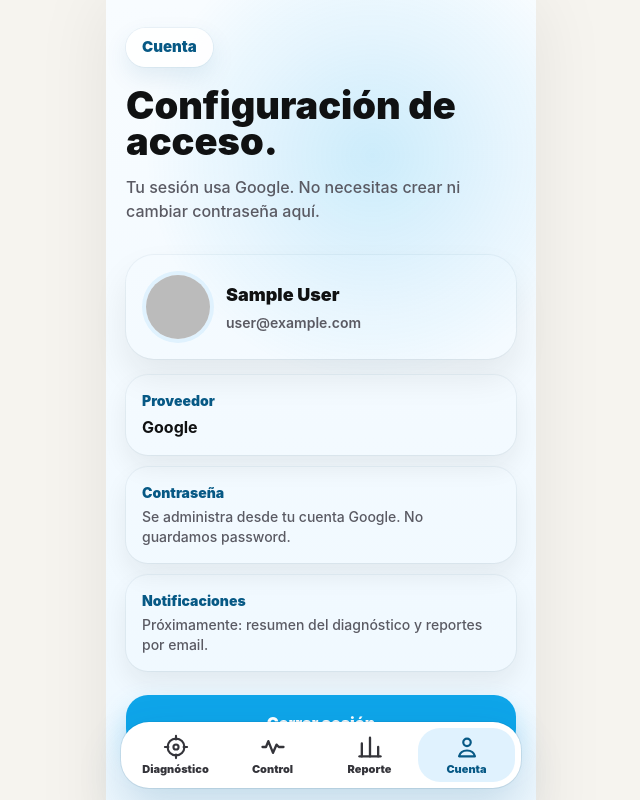
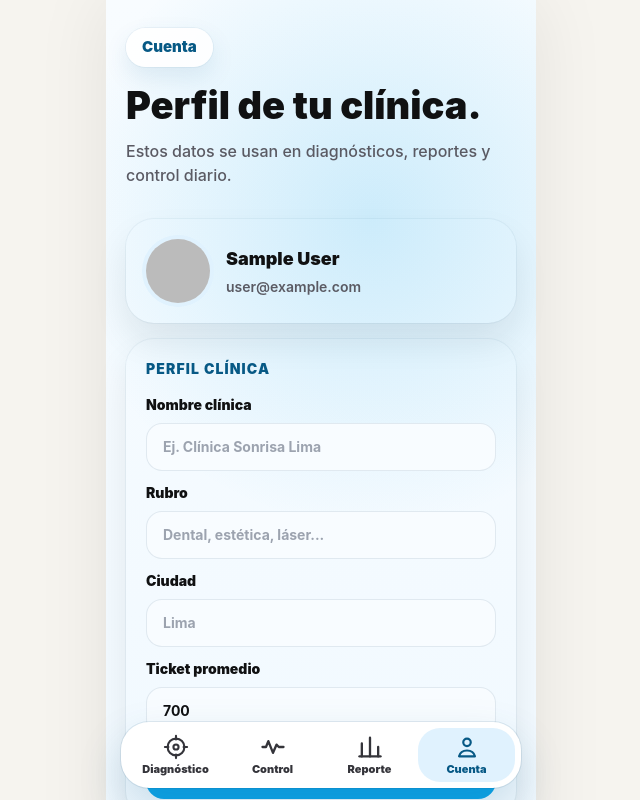
Before and after one commit to thequantpartners/clinicas, a Next.js app: page /cuenta in a window 1280 px wide. Shown: the top 800 px of the page, without its empty margins (319-959 px from the left). Built offline with nearby package versions, Linux system fonts and the light colour scheme; no server answers; sample sign-in values are in the browser's storage.

Commit message:
Add clinic profile setup

```diff
--- a/app/control/page.tsx
+++ b/app/control/page.tsx
@@ -11,6 +11,7 @@ import {
   metricsKey,
 } from "@/lib/control";
 import { freeControlLimit } from "@/lib/diagnosis";
+import { loadClinicProfile } from "@/lib/profile";
 
 const fields: Array<{ id: keyof DailyMetricsInput; label: string }> = [
   { id: "leadsNew", label: "Leads nuevos" },
@@ -52,6 +53,9 @@ function ControlDashboard({ userId }: { userId: string }) {
   });
 
   useEffect(() => {
+    const profile = loadClinicProfile(userId);
+    setForm((current) => ({ ...current, avgTicket: profile.avgTicket || current.avgTicket }));
+
     const localMetrics = JSON.parse(localStorage.getItem(metricsKey(userId)) || "[]") as DailyMetric[];
     setMetrics(localMetrics);
 
--- a/app/cuenta/page.tsx
+++ b/app/cuenta/page.tsx
@@ -1,11 +1,13 @@
 "use client";
 
-import { signOut } from "firebase/auth";
+import { signOut, type User } from "firebase/auth";
 import { useRouter } from "next/navigation";
+import { useEffect, useState } from "react";
 import { AppFrame } from "../app-frame";
 import { AppMenu } from "../app-menu";
 import { AuthGate } from "../auth-gate";
 import { getFirebaseAuth } from "@/lib/firebase";
+import { type ClinicProfile, loadClinicProfile, saveClinicProfile } from "@/lib/profile";
 
 export default function CuentaPage() {
   const router = useRouter();
@@ -17,17 +19,45 @@ export default function CuentaPage() {
 
   return (
     <AuthGate>
-      {(user) => (
+      {(user) => <AccountContent user={user} onLogout={handleLogout} />}
+    </AuthGate>
+  );
+}
+
+function AccountContent({ user, onLogout }: { user: User; onLogout: () => Promise<void> }) {
+  const [profile, setProfile] = useState<ClinicProfile>({
+    clinicName: "",
+    category: "",
+    city: "",
+    avgTicket: 700,
+  });
+  const [saved, setSaved] = useState(false);
+
+  useEffect(() => {
+    setProfile(loadClinicProfile(user.uid));
+  }, [user.uid]);
+
+  function updateProfile(field: keyof ClinicProfile, value: string | number) {
+    setSaved(false);
+    setProfile((current) => ({ ...current, [field]: value }));
+  }
+
+  function handleSaveProfile() {
+    saveClinicProfile(user.uid, profile);
+    setSaved(true);
+  }
+
+  return (
     <AppFrame>
       <header>
         <p className="inline-flex rounded-full bg-white/90 px-4 py-2 text-[15px] font-black text-[#075985] shadow-[0_10px_24px_rgba(7,89,133,0.10)] ring-1 ring-sky-900/5">
           Cuenta
         </p>
         <h1 className="mt-5 text-[38px] font-black leading-[0.96]">
-              Configuración de acceso.
+          Perfil de tu clínica.
         </h1>
         <p className="mt-4 text-[16px] font-medium leading-6 text-[#5a5a63]">
-              Tu sesión usa Google. No necesitas crear ni cambiar contraseña aquí.
+          Estos datos se usan en diagnósticos, reportes y control diario.
         </p>
       </header>
 
@@ -47,6 +77,21 @@ export default function CuentaPage() {
         </div>
       </section>
 
+      <section className="mt-4 rounded-[28px] bg-white/92 p-5 shadow-[0_18px_35px_rgba(23,23,23,0.08)] ring-1 ring-sky-900/5">
+        <p className="text-sm font-black uppercase tracking-[0.08em] text-[#075985]">
+          Perfil clínica
+        </p>
+        <div className="mt-4 grid gap-3">
+          <ProfileInput label="Nombre clínica" value={profile.clinicName} placeholder="Ej. Clínica Sonrisa Lima" onChange={(value) => updateProfile("clinicName", value)} />
+          <ProfileInput label="Rubro" value={profile.category} placeholder="Dental, estética, láser..." onChange={(value) => updateProfile("category", value)} />
+          <ProfileInput label="Ciudad" value={profile.city} placeholder="Lima" onChange={(value) => updateProfile("city", value)} />
+          <ProfileInput label="Ticket promedio" type="number" value={profile.avgTicket} onChange={(value) => updateProfile("avgTicket", Number(value))} />
+        </div>
+        <button type="button" onClick={handleSaveProfile} className="mt-4 flex min-h-12 w-full items-center justify-center rounded-[18px] bg-[#0ea5e9] px-4 text-sm font-black text-white">
+          {saved ? "Perfil guardado" : "Guardar perfil"}
+        </button>
+      </section>
+
       <section className="mt-4 space-y-3">
         <div className="rounded-[22px] bg-white/92 p-4 shadow-[0_12px_26px_rgba(23,23,23,0.07)] ring-1 ring-sky-900/5">
           <p className="text-sm font-black text-[#075985]">Proveedor</p>
@@ -58,21 +103,40 @@ export default function CuentaPage() {
             Se administra desde tu cuenta Google. No guardamos password.
           </p>
         </div>
-            <div className="rounded-[22px] bg-white/92 p-4 shadow-[0_12px_26px_rgba(23,23,23,0.07)] ring-1 ring-sky-900/5">
-              <p className="text-sm font-black text-[#075985]">Notificaciones</p>
-              <p className="mt-1 text-sm font-medium leading-5 text-[#5a5a63]">
-                Próximamente: resumen del diagnóstico y reportes por email.
-              </p>
-            </div>
       </section>
 
-          <button type="button" onClick={handleLogout} className="mt-6 flex min-h-14 items-center justify-center rounded-[22px] bg-[#0ea5e9] px-5 text-base font-black text-white shadow-[0_14px_28px_rgba(14,165,233,0.28)]">
+      <button type="button" onClick={onLogout} className="mt-6 flex min-h-14 items-center justify-center rounded-[22px] bg-[#0ea5e9] px-5 text-base font-black text-white shadow-[0_14px_28px_rgba(14,165,233,0.28)]">
         Cerrar sesión
       </button>
 
       <AppMenu active="cuenta" />
     </AppFrame>
-      )}
-    </AuthGate>
   );
 }
+
+function ProfileInput({
+  label,
+  value,
+  onChange,
+  placeholder,
+  type = "text",
+}: {
+  label: string;
+  value: string | number;
+  onChange: (value: string) => void;
+  placeholder?: string;
+  type?: "text" | "number";
+}) {
+  return (
+    <label className="grid gap-2">
+      <span className="text-sm font-black">{label}</span>
+      <input
+        type={type}
+        value={value}
+        onChange={(event) => onChange(event.target.value)}
+        className="h-12 rounded-[16px] border border-sky-900/10 bg-[#f8fcff] px-4 text-sm font-bold outline-none focus:border-[#0ea5e9] focus:ring-4 focus:ring-[#0ea5e9]/20"
+        placeholder={placeholder}
+      />
+    </label>
+  );
+}
--- a/app/diagnostico/page.tsx
+++ b/app/diagnostico/page.tsx
@@ -15,6 +15,7 @@ import {
   whatsappProUrl,
 } from "@/lib/diagnosis";
 import { downloadReportPdf } from "@/lib/download-report";
+import { loadClinicProfile } from "@/lib/profile";
 
 async function saveReport(report: DiagnosisReport) {
   const key = reportsKey(report.userId);
@@ -49,6 +50,7 @@ function DiagnosisForm({ firstName, userId }: { firstName: string; userId: strin
   const [step, setStep] = useState(0);
   const [answers, setAnswers] = useState<Answers>({});
   const [report, setReport] = useState<DiagnosisReport | null>(null);
+  const profile = loadClinicProfile(userId);
   const question = questions[step];
   const progress = Math.round(((step + 1) / questions.length) * 100);
   const canContinue = answers[question.id] !== undefined && String(answers[question.id]).trim() !== "";
@@ -64,7 +66,14 @@ function DiagnosisForm({ firstName, userId }: { firstName: string; userId: strin
       return;
     }
 
-    const generated = scoreDiagnosis(answers, userId);
+    const generated = scoreDiagnosis(
+      {
+        ...answers,
+        businessName: profile.clinicName || "Clínica",
+        avgTicket: answers.avgTicket || profile.avgTicket,
+      },
+      userId,
+    );
     void saveReport(generated);
     setReport(generated);
   }
@@ -144,9 +153,15 @@ function DiagnosisForm({ firstName, userId }: { firstName: string; userId: strin
           Detectemos dónde se escapa tu dinero.
         </h1>
         <p className="mt-4 text-[16px] font-medium leading-6 text-[#5a5a63]">
-          Responde con aproximados. El diagnóstico prioriza fugas por impacto mensual.
+          Responde con aproximados. {profile.clinicName ? `Usaremos el perfil de ${profile.clinicName}.` : "Puedes guardar el nombre de tu clínica en Cuenta."}
         </p>
       </header>
+
+      {!profile.clinicName ? (
+        <a href="/cuenta" className="mt-5 rounded-[22px] bg-white/92 px-4 py-3 text-sm font-black text-[#075985] shadow-[0_10px_22px_rgba(23,23,23,0.06)] ring-1 ring-sky-900/5">
+          Guardar perfil de clínica una sola vez
+        </a>
+      ) : null}
 
       <section className="mt-6 rounded-[26px] bg-[#075985] p-4 text-white shadow-[0_18px_35px_rgba(7,89,133,0.22)]">
         <p className="text-sm font-bold text-white/75">Diagnóstico en curso</p>
--- a/lib/diagnosis.ts
+++ b/lib/diagnosis.ts
@@ -44,12 +44,6 @@ export const proPrice = {
 export const freeControlLimit = 7;
 
 export const questions: Question[] = [
-  {
-    id: "businessName",
-    label: "Nombre de la clínica",
-    helper: "Usaremos esto para nombrar tu reporte.",
-    type: "text",
-  },
   {
     id: "weeklyLeads",
     label: "¿Cuántos pacientes consultan por semana?",
--- /dev/null
+++ b/lib/profile.ts
@@ -0,0 +1,34 @@
+export type ClinicProfile = {
+  clinicName: string;
+  category: string;
+  city: string;
+  avgTicket: number;
+};
+
+export const defaultProfile: ClinicProfile = {
+  clinicName: "",
+  category: "",
+  city: "",
+  avgTicket: 700,
+};
+
+export function profileKey(userId: string) {
+  return `qp_clinic_profile_${userId}`;
+}
+
+export function loadClinicProfile(userId: string): ClinicProfile {
+  if (typeof window === "undefined") return defaultProfile;
+
+  try {
+    return {
+      ...defaultProfile,
+      ...JSON.parse(localStorage.getItem(profileKey(userId)) || "{}"),
+    };
+  } catch {
+    return defaultProfile;
+  }
+}
+
+export function saveClinicProfile(userId: string, profile: ClinicProfile) {
+  localStorage.setItem(profileKey(userId), JSON.stringify(profile));
+}
```
Lines whose indentation alone changed are shown as unchanged.
